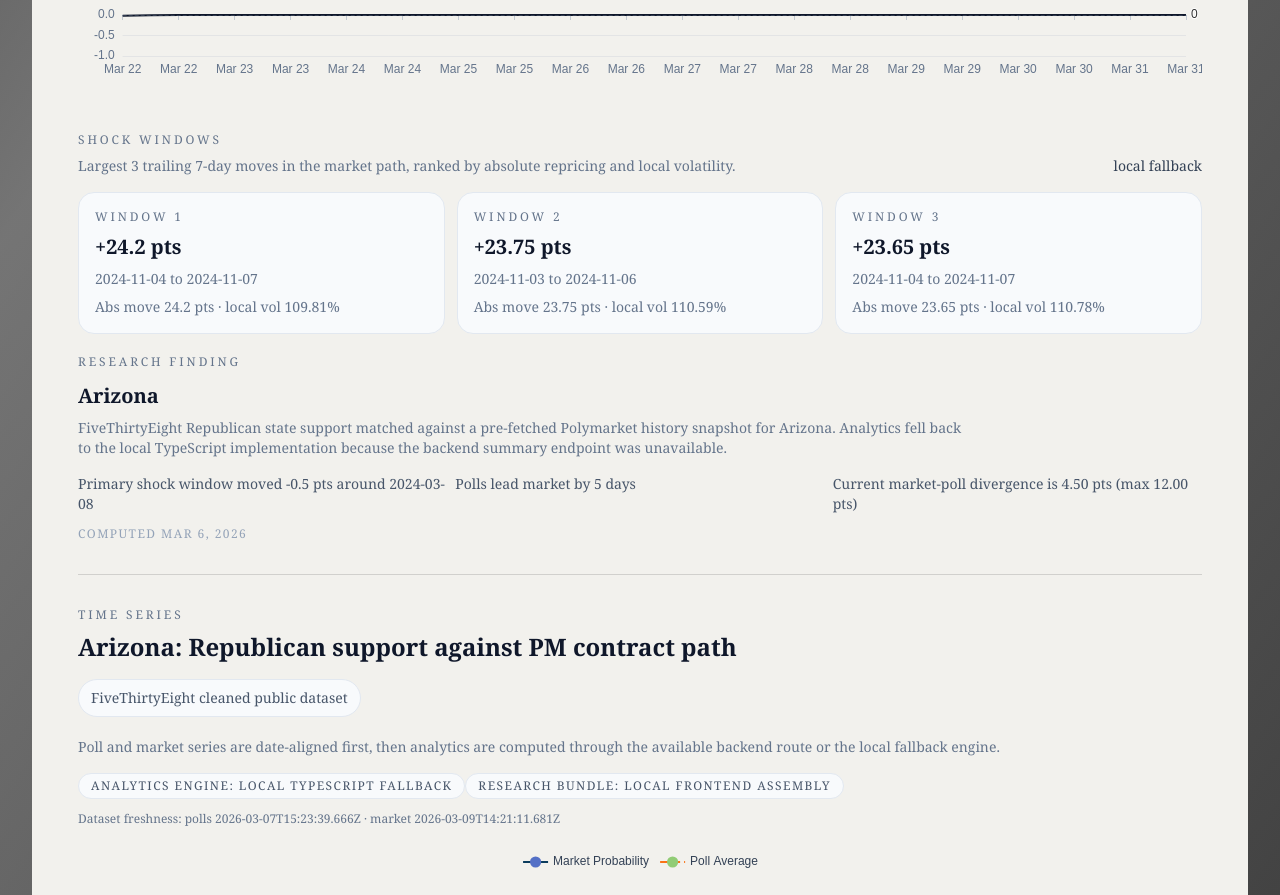
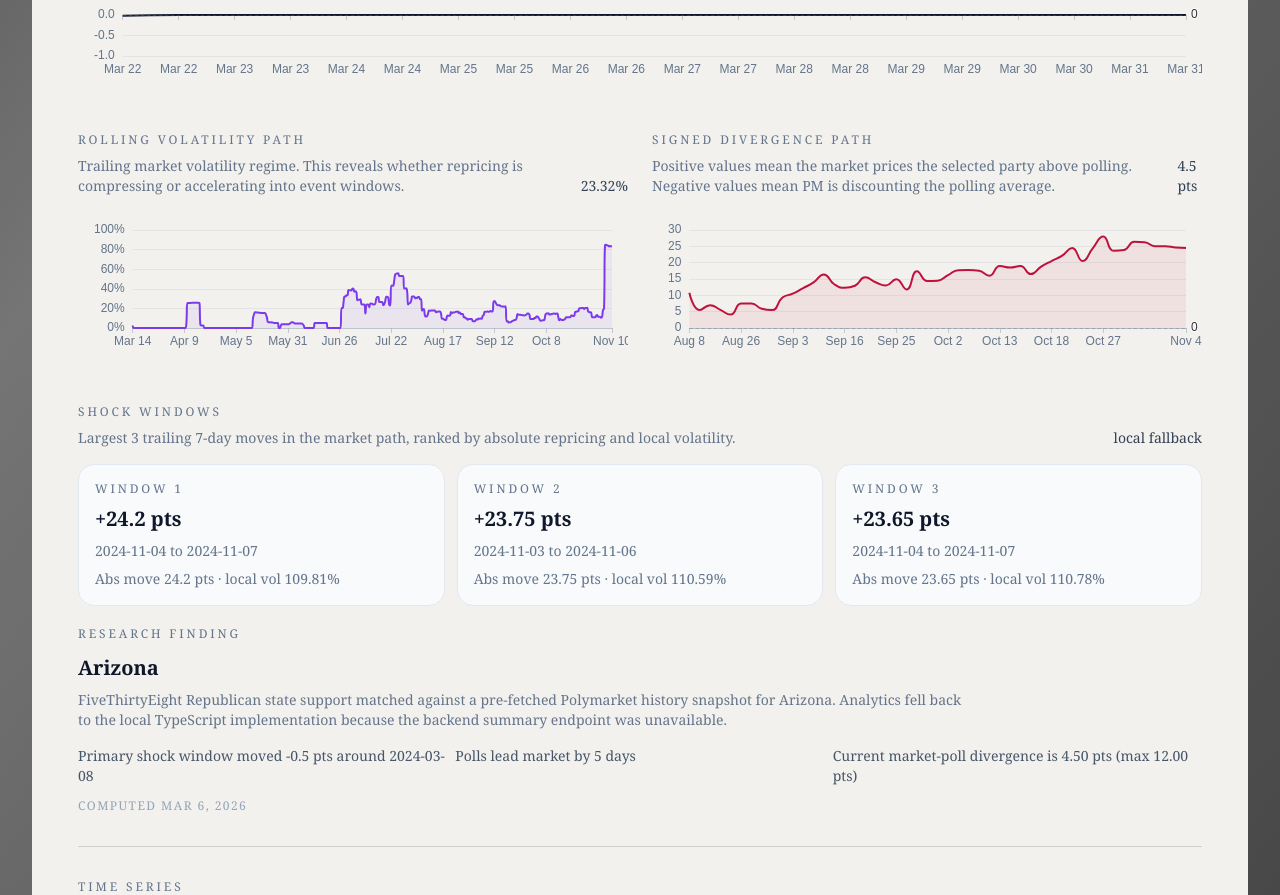
Before and after one commit to Kaiwen0418/Prediction-Market-Intelligence-Dashboard, a Next.js app: page /history in a window 1280 px wide. Shown: the part 1344-2239 px from the top of the page. Built offline with nearby package versions, Linux system fonts and the light colour scheme; no server answers.

Commit message:
Add dense analytics charts to history view

```diff
--- /dev/null
+++ b/src/components/charts/DivergenceGapChart.tsx
@@ -0,0 +1,105 @@
+"use client";
+
+import type { EChartsOption } from "echarts";
+import { format, parseISO } from "date-fns";
+import type { TimePoint } from "@/types/market";
+import type { PollPoint } from "@/types/poll";
+import { ReactECharts } from "./ChartContainer";
+
+type DivergenceGapChartProps = {
+  marketSeries: TimePoint[];
+  pollSeries: PollPoint[];
+};
+
+type GapPoint = {
+  timestamp: string;
+  gap: number;
+};
+
+function dayKey(timestamp: string) {
+  return timestamp.slice(0, 10);
+}
+
+function buildGapSeries(marketSeries: TimePoint[], pollSeries: PollPoint[]): GapPoint[] {
+  const marketByDay = new Map(marketSeries.map((point) => [dayKey(point.timestamp), point.value]));
+  const pollByDay = new Map(pollSeries.map((point) => [dayKey(point.timestamp), point.pollAverage]));
+  const alignedDays = Array.from(new Set([...marketByDay.keys()].filter((key) => pollByDay.has(key)))).sort((a, b) =>
+    a.localeCompare(b)
+  );
+
+  return alignedDays.map((timestamp) => ({
+    timestamp: `${timestamp}T00:00:00.000Z`,
+    gap: Number((((marketByDay.get(timestamp) ?? 0) - (pollByDay.get(timestamp) ?? 0)) * 100).toFixed(2)),
+  }));
+}
+
+export function DivergenceGapChart({ marketSeries, pollSeries }: DivergenceGapChartProps) {
+  const points = buildGapSeries(marketSeries, pollSeries);
+
+  if (!points.length) {
+    return (
+      <div className="flex h-40 items-center justify-center rounded-2xl border border-slate-200 bg-slate-50 text-sm text-slate-500">
+        Gap path appears once market and polling data overlap on shared dates.
+      </div>
+    );
+  }
+
+  const option: EChartsOption = {
+    tooltip: {
+      trigger: "axis",
+      valueFormatter: (value) => `${Number(value).toFixed(2)} pts`
+    },
+    grid: {
+      left: 16,
+      right: 16,
+      top: 18,
+      bottom: 24,
+      containLabel: true
+    },
+    xAxis: {
+      type: "category",
+      boundaryGap: false,
+      data: points.map((point) => format(parseISO(point.timestamp), "MMM d")),
+      axisLabel: {
+        color: "#64748b",
+        showMinLabel: true,
+        showMaxLabel: true
+      },
+      axisLine: { lineStyle: { color: "rgba(148, 163, 184, 0.5)" } }
+    },
+    yAxis: {
+      type: "value",
+      axisLabel: {
+        color: "#64748b",
+        formatter: (value: number) => `${value.toFixed(0)}`
+      },
+      splitLine: { lineStyle: { color: "rgba(148, 163, 184, 0.16)" } }
+    },
+    series: [
+      {
+        type: "line",
+        name: "Market - Poll gap",
+        data: points.map((point) => point.gap),
+        smooth: true,
+        symbol: "none",
+        lineStyle: {
+          width: 2,
+          color: "#be123c"
+        },
+        areaStyle: {
+          color: "rgba(190, 18, 60, 0.10)"
+        },
+        markLine: {
+          symbol: "none",
+          lineStyle: {
+            color: "rgba(100, 116, 139, 0.4)",
+            type: "dashed"
+          },
+          data: [{ yAxis: 0 }]
+        }
+      }
+    ]
+  };
+
+  return <ReactECharts option={option} notMerge style={{ height: 160 }} />;
+}
--- /dev/null
+++ b/src/components/charts/RollingVolatilityChart.tsx
@@ -0,0 +1,99 @@
+"use client";
+
+import type { EChartsOption } from "echarts";
+import { format, parseISO } from "date-fns";
+import type { TimePoint } from "@/types/market";
+import { ReactECharts } from "./ChartContainer";
+
+type RollingVolatilityChartProps = {
+  series: TimePoint[];
+  windowSize?: number;
+};
+
+type VolPoint = {
+  timestamp: string;
+  volatility: number;
+};
+
+function buildRollingVolatility(series: TimePoint[], windowSize: number): VolPoint[] {
+  if (series.length < 2) return [];
+  const effectiveWindow = Math.min(windowSize, series.length);
+  const points: VolPoint[] = [];
+
+  for (let index = effectiveWindow - 1; index < series.length; index += 1) {
+    const window = series.slice(index - effectiveWindow + 1, index + 1);
+    const returns = window.slice(1).map((point, returnIndex) => point.value - window[returnIndex].value);
+    if (!returns.length) continue;
+    const avg = returns.reduce((sum, value) => sum + value, 0) / returns.length;
+    const variance = returns.reduce((sum, value) => sum + (value - avg) ** 2, 0) / returns.length;
+    points.push({
+      timestamp: window.at(-1)?.timestamp ?? series[index].timestamp,
+      volatility: Number((Math.sqrt(variance) * Math.sqrt(365) * 100).toFixed(2)),
+    });
+  }
+
+  return points;
+}
+
+export function RollingVolatilityChart({ series, windowSize = 14 }: RollingVolatilityChartProps) {
+  const points = buildRollingVolatility(series, windowSize);
+
+  if (!points.length) {
+    return (
+      <div className="flex h-40 items-center justify-center rounded-2xl border border-slate-200 bg-slate-50 text-sm text-slate-500">
+        Rolling volatility appears once enough market points exist.
+      </div>
+    );
+  }
+
+  const option: EChartsOption = {
+    tooltip: {
+      trigger: "axis",
+      valueFormatter: (value) => `${Number(value).toFixed(2)}%`
+    },
+    grid: {
+      left: 16,
+      right: 16,
+      top: 18,
+      bottom: 24,
+      containLabel: true
+    },
+    xAxis: {
+      type: "category",
+      boundaryGap: false,
+      data: points.map((point) => format(parseISO(point.timestamp), "MMM d")),
+      axisLabel: {
+        color: "#64748b",
+        showMinLabel: true,
+        showMaxLabel: true
+      },
+      axisLine: { lineStyle: { color: "rgba(148, 163, 184, 0.5)" } }
+    },
+    yAxis: {
+      type: "value",
+      axisLabel: {
+        color: "#64748b",
+        formatter: (value: number) => `${value.toFixed(0)}%`
+      },
+      splitLine: { lineStyle: { color: "rgba(148, 163, 184, 0.16)" } }
+    },
+    series: [
+      {
+        type: "line",
+        name: "Rolling volatility",
+        data: points.map((point) => point.volatility),
+        smooth: true,
+        symbol: "none",
+        lineStyle: {
+          width: 2,
+          color: "#7c3aed"
+        },
+        areaStyle: {
+          color: "rgba(124, 58, 237, 0.10)"
+        }
+      }
+    ]
+  };
+
+  return <ReactECharts option={option} notMerge style={{ height: 160 }} />;
+}
--- a/src/components/pages/HistoryPageView.tsx
+++ b/src/components/pages/HistoryPageView.tsx
@@ -2,8 +2,10 @@
 
 import { useQuery } from "@tanstack/react-query";
 import { useEffect, useState } from "react";
+import { DivergenceGapChart } from "@/components/charts/DivergenceGapChart";
 import { MarketPollChart } from "@/components/charts/MarketPollChart";
 import { RollingCorrelationChart } from "@/components/charts/RollingCorrelationChart";
+import { RollingVolatilityChart } from "@/components/charts/RollingVolatilityChart";
 import { LoadingState } from "@/components/layout/LoadingState";
 import { ProductDemoShell } from "@/components/layout/ProductDemoShell";
 import { useSourceDiagnostics } from "@/hooks/useSourceDiagnostics";
@@ -327,6 +329,36 @@ export function HistoryPageView() {
               <RollingCorrelationChart rollingCorrelation={activeCase.rollingCorrelation} />
             </div>
           </div>
+          <div className="mt-8 grid gap-6 xl:grid-cols-2">
+            <div>
+              <div className="flex items-end justify-between gap-4">
+                <div>
+                  <p className="metric-label">Rolling Volatility Path</p>
+                  <p className="mt-2 text-sm text-slate-500">
+                    Trailing market volatility regime. This reveals whether repricing is compressing or accelerating into event windows.
+                  </p>
+                </div>
+                <p className="text-sm font-medium text-slate-700">{activeCase.volatility.realizedVolatility}%</p>
+              </div>
+              <div className="mt-4">
+                <RollingVolatilityChart series={activeCase.marketSeries} />
+              </div>
+            </div>
+            <div>
+              <div className="flex items-end justify-between gap-4">
+                <div>
+                  <p className="metric-label">Signed Divergence Path</p>
+                  <p className="mt-2 text-sm text-slate-500">
+                    Positive values mean the market prices the selected party above polling. Negative values mean PM is discounting the polling average.
+                  </p>
+                </div>
+                <p className="text-sm font-medium text-slate-700">{activeCase.divergence.currentGap} pts</p>
+              </div>
+              <div className="mt-4">
+                <DivergenceGapChart marketSeries={activeCase.marketSeries} pollSeries={activeCase.pollSeries} />
+              </div>
+            </div>
+          </div>
           <div className="mt-8">
             <div className="flex items-end justify-between gap-4">
               <div>
```
